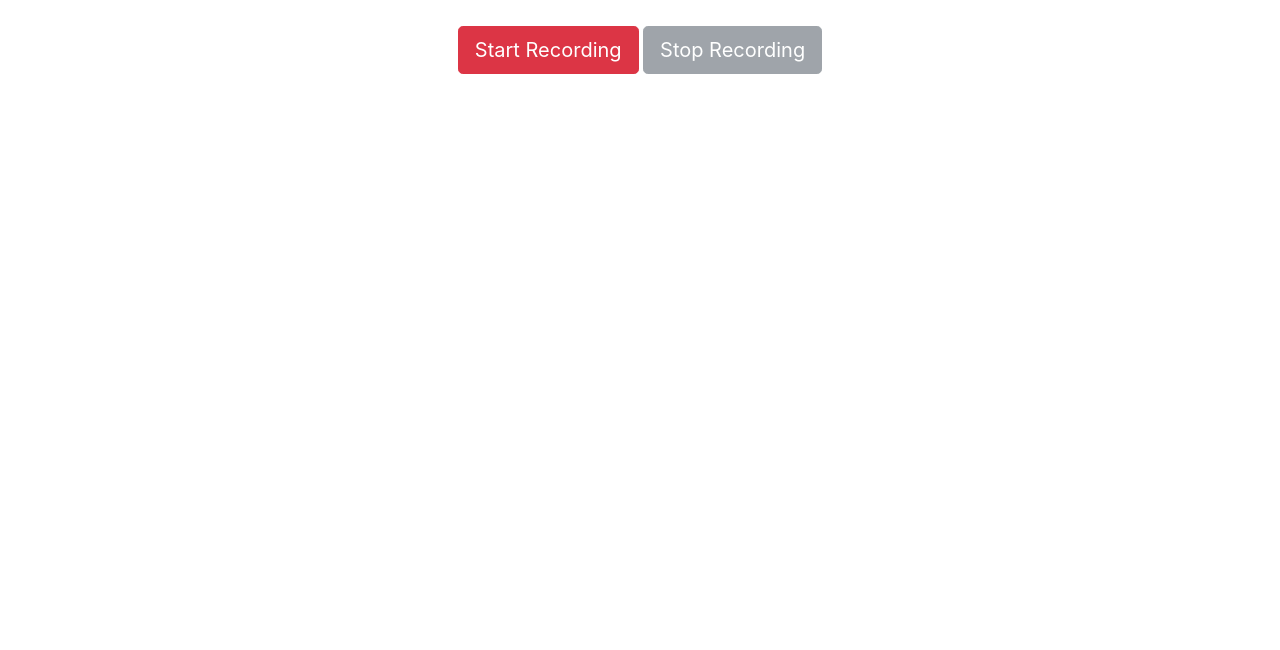
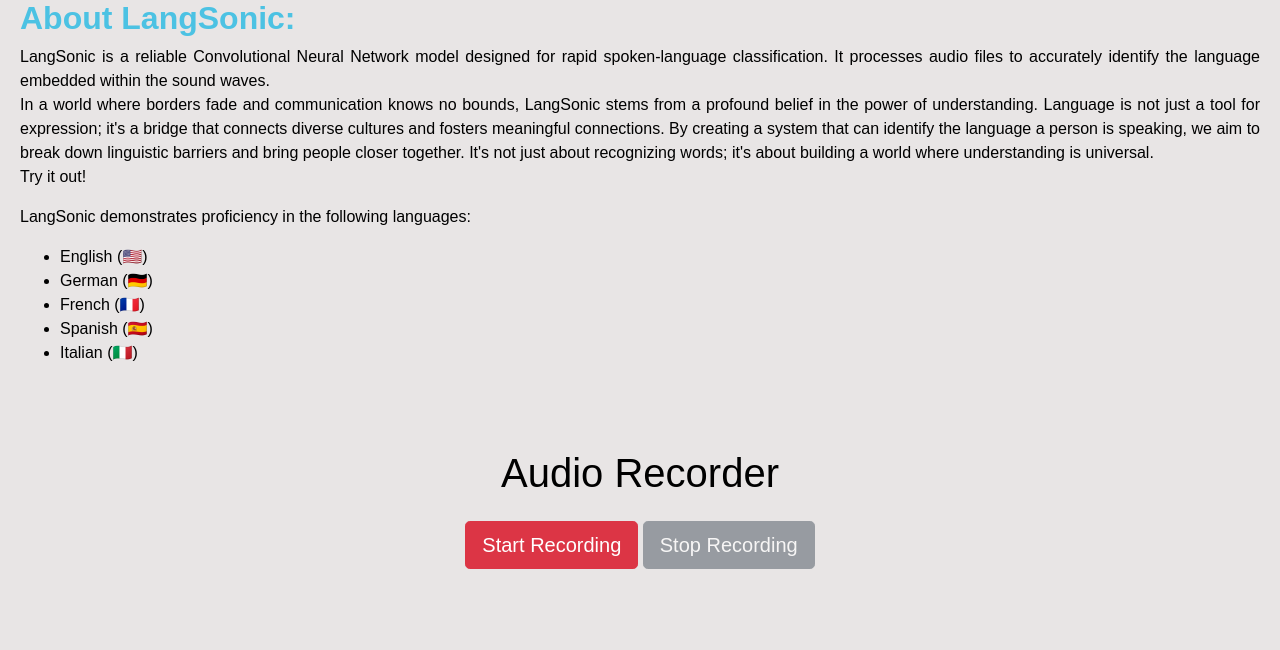
Before and after one commit to thabnir/LangSonic, a Python web app: template flask/templates/index.html in a window 1280 px wide. Shown: the part 150-800 px from the top of the page. Run offline with Jinja, Linux system fonts and the light colour scheme; the template is opened without the code that fills it, so the values that code supplies are empty; some libraries are stand-ins or nearby versions.

Commit message:
Update index.html

```diff
--- a/flask/templates/index.html
+++ b/flask/templates/index.html
@@ -60,11 +60,73 @@
       }
     </script>
   </head>
-  <body>
-    <nav class="navbar navbar-expand-lg navbar-dark bg-primary">
-      <a class="navbar-brand" href="#">LangSonic</a>
-    </nav>
+  <style>
+    body {
+        margin: 0;
+        padding: 0;
+        font-family: Arial, sans-serif;
+        background-color: #e8e5e5;
+        color: #000;
+    }
 
+    header {
+        background-color: #95D8EB;
+        padding: 20px;
+        text-align: center;
+        font-size: 22px;
+    }
+
+    #logo {
+        position: absolute;
+        top: 20px;
+        right: 20px;
+        max-width: 150px;
+        height: 90px;
+    }
+
+    #slogan {
+        clear: both;
+    }
+
+    main {
+        padding: 20px;
+    }
+
+    #about-us {
+        text-align: justify;
+    }
+</style>
+<header>
+    <h1>LangSonic</h1>
+    <div id="slogan">Decoding Diversity: Where Words Unite!</div>
+    <img id="logo" src="https://is1-ssl.mzstatic.com/image/thumb/Purple126/v4/03/74/e0/0374e0bb-307f-b91b-cd20-000f041db681/AppIcon-1x_U007emarketing-0-7-0-85-220.png/1200x630wa.png" alt="Logo">
+</header>
+
+<main>
+    <section id="about-us">
+        <h2 style="color: #4cc2e3;"><b>About LangSonic:</b></h2>
+        <p>
+          LangSonic is a reliable Convolutional Neural Network model designed for rapid spoken-language classification.
+          It processes audio files to accurately identify the language embedded within the sound waves.
+          <br>In a world where borders fade and communication knows no bounds, LangSonic stems from a profound belief in the power of understanding.
+          Language is not just a tool for expression; it's a bridge that connects diverse cultures and fosters meaningful connections.
+          By creating a system that can identify the language a person is speaking,
+          we aim to break down linguistic barriers and bring people closer together.
+          It's not just about recognizing words; it's about building a world where understanding is universal.</br>
+          Try it out!
+        </p>
+        <p>LangSonic demonstrates proficiency in the following languages:</p>
+        <ul>
+        <li>English (🇺🇸)</li>
+        <li>German (🇩🇪)</li>
+        <li>French (🇫🇷)</li>
+        <li>Spanish (🇪🇸)</li>
+        <li>Italian (🇮🇹)</li>
+        </ul>
+
+    </section>
+</main>
+<body>
     <div class="container mt-5">
       <h1 class="text-center mb-4">Audio Recorder</h1>
 
```
